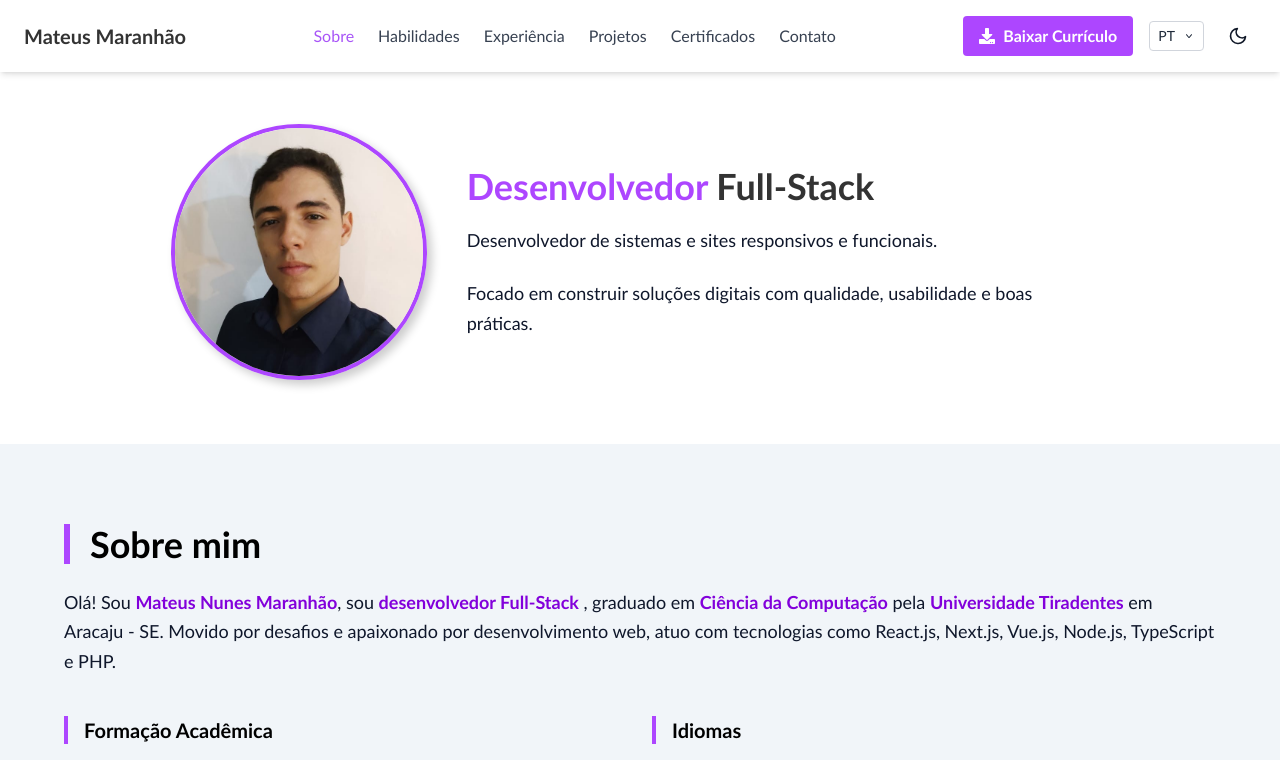
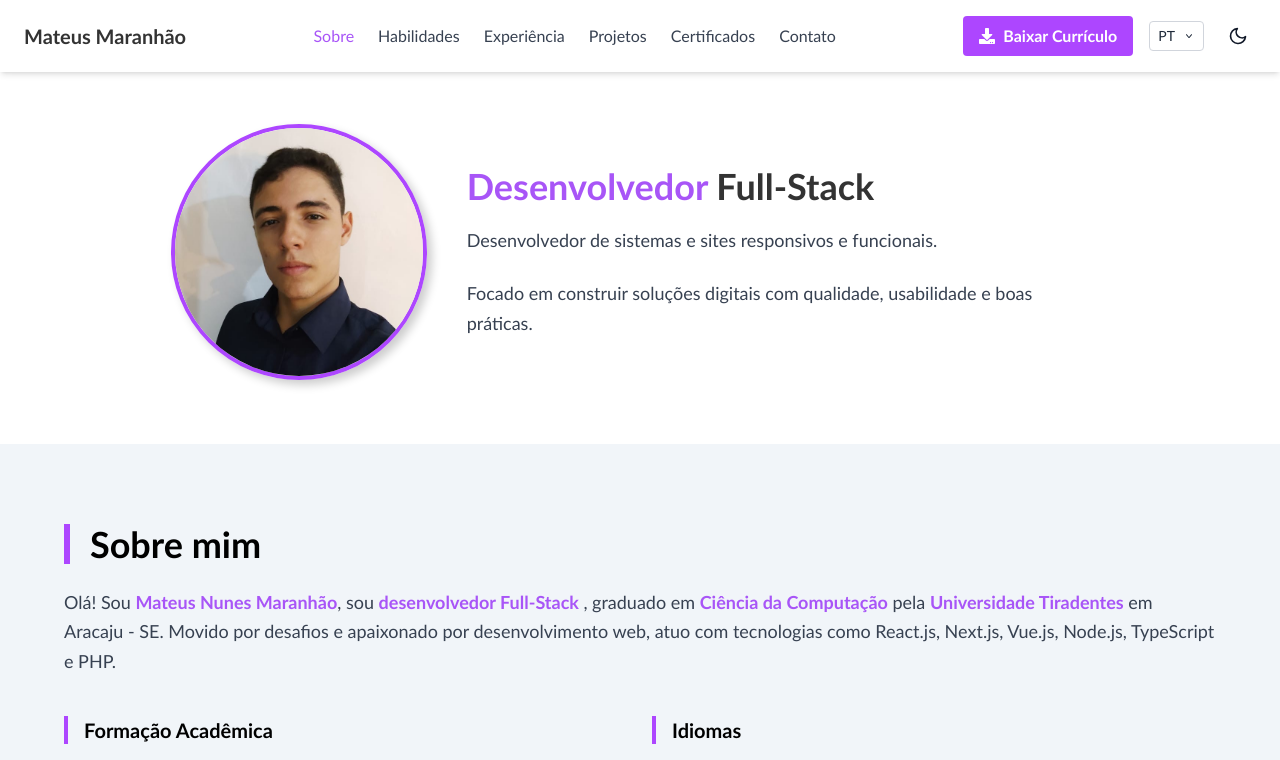
Before and after one commit to mateusmaranhao12/portfolio-v2, a Next.js app: page / in a window 1280 px wide. Shown: the top 760 px of the page. Built offline with nearby package versions, Linux system fonts and the light colour scheme.

Commit message:
update descricao color

```diff
--- a/src/components/Me/TituloPrincipal.tsx
+++ b/src/components/Me/TituloPrincipal.tsx
@@ -1,20 +1,24 @@
-'use client'
+"use client";
 
-import RevealText from "../Common/RevealText"
-import { useTheme } from "../theme/theme"
-import { translations, getInitialLang, Lang } from '@/app/translate/tradutor'
+import { Lang, translations } from "@/app/translate/tradutor";
+import RevealText from "../Common/RevealText";
+import { useTheme } from "../theme/theme";
 
-type Props = { lang?: Lang }
+type Props = { lang?: Lang };
 
 export default function TituloPrincipal({ lang }: Props) {
   const { isDark } = useTheme();
 
-    return (
-        <TranslatedTitle lang={lang} isDark={isDark} />
-    )
+  return <TranslatedTitle lang={lang} isDark={isDark} />;
 }
 
-function TranslatedTitle({ lang, isDark }: { lang?: Lang; isDark: boolean | null }) {
+function TranslatedTitle({
+  lang,
+  isDark,
+}: {
+  lang?: Lang;
+  isDark: boolean | null;
+}) {
   const currentLang = lang ?? "pt";
   const t = translations[currentLang as Lang] as any;
 
@@ -25,7 +29,11 @@ function TranslatedTitle({ lang, isDark }: { lang?: Lang; isDark: boolean | null
     <h1 key={currentLang} className="text-4xl font-bold mb-5">
       {highlight === "first" ? (
         <>
-                    <span className={isDark ? "text-yellow-500" : "text-purple-500"}>
+          <span
+            className={
+              isDark ? "dark-text-titulo-me-dark" : "light-text-titulo-me-light"
+            }
+          >
             <RevealText text={t.title_part1} perChar={0.03} delay={0.6} />{" "}
           </span>
           <RevealText text={t.title_part2} perChar={0.03} delay={0.8} />{" "}
@@ -33,11 +41,15 @@ function TranslatedTitle({ lang, isDark }: { lang?: Lang; isDark: boolean | null
       ) : (
         <>
           <RevealText text={t.title_part1} perChar={0.03} delay={0.6} />{" "}
-                    <span className={isDark ? "text-yellow-500" : "text-purple-500"}>
+          <span
+            className={
+              isDark ? "dark-text-titulo-me-dark" : "light-text-titulo-me-light"
+            }
+          >
             <RevealText text={t.title_part2} perChar={0.03} delay={0.8} />{" "}
           </span>
         </>
       )}
     </h1>
-    )
+  );
 }
--- a/src/components/Sobre/Descricao.tsx
+++ b/src/components/Sobre/Descricao.tsx
@@ -14,11 +14,11 @@ export default function Descricao({ paragrafos }: DescricaoProps) {
   return (
     <div className="space-y-6">
       {paragrafos.map((texto, index) => {
-        const processed = texto.replace(/text-yellow-500/g, isDark ? 'text-yellow-500' : 'text-purple-700');
+        const processed = texto.replace(/text-yellow-500/g, isDark ? 'dark-highlight-descricao-me-dark' : 'light-highlight-descricao-me-light');
         return (
           <motion.p
             key={index}
-            className={`text-lg leading-relaxed ${isDark ? 'text-slate-300' : 'text-slate-900'}`}
+            className={`text-lg leading-relaxed ${isDark ? 'dark-descricao-me-dark' : 'light-descricao-me-light'}`}
             dangerouslySetInnerHTML={{ __html: processed }}
             initial={{ opacity: 0 }}
             whileInView={{ opacity: 1 }}
--- a/src/scss/dark.scss
+++ b/src/scss/dark.scss
@@ -39,3 +39,17 @@
 .menu-items-active-dark {
   color: #eab308;
 }
+
+//titulo me
+.dark-text-titulo-me-dark {
+  color: #eab308;
+}
+
+//descricao me
+.dark-highlight-descricao-me-dark {
+  color: #eab308;
+}
+
+.dark-descricao-me-dark {
+  color: #d1d5db;
+}
--- a/src/scss/light.scss
+++ b/src/scss/light.scss
@@ -27,3 +27,17 @@
     color: #a855f7;
   }
 }
+
+//titulo me
+.light-text-titulo-me-light {
+  color: #a855f7;
+}
+
+//descricao me
+.light-highlight-descricao-me-light {
+  color: #a855f7;
+}
+
+.light-descricao-me-light {
+  color: #374151;
+}
```
Lines whose indentation alone changed are shown as unchanged.
